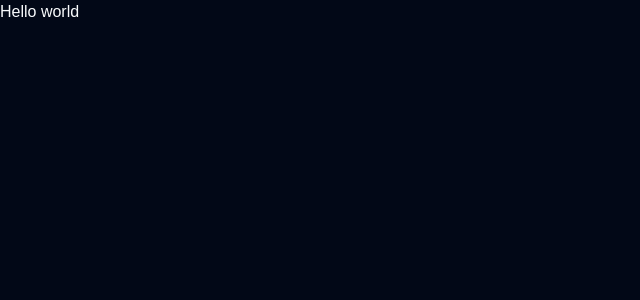
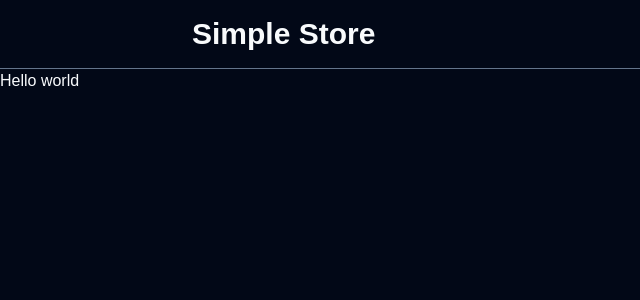
Before and after one commit to angelomarques/simple-ecommerce-crud, a Next.js app: page / in a window 1280 px wide. Shown: the top 300 px of the page, without its empty margins (0-640 px from the left). Built offline with nearby package versions, Linux system fonts and the light colour scheme.

Commit message:
feat: first version of header

```diff
--- a/src/app/page.tsx
+++ b/src/app/page.tsx
@@ -1,3 +1,18 @@
 export default function Home() {
-  return <div>Hello world</div>;
+  return (
+    <div>
+      <Header />
+      Hello world
+    </div>
+  );
 }
+
+export function Header() {
+  return (
+    <header className="w-full border-b border-b-slate-500">
+      <div className="max-w-4xl mx-auto py-4">
+        <h1 className="text-3xl font-bold">Simple Store</h1>
+      </div>
+    </header>
+  );
+}
```
